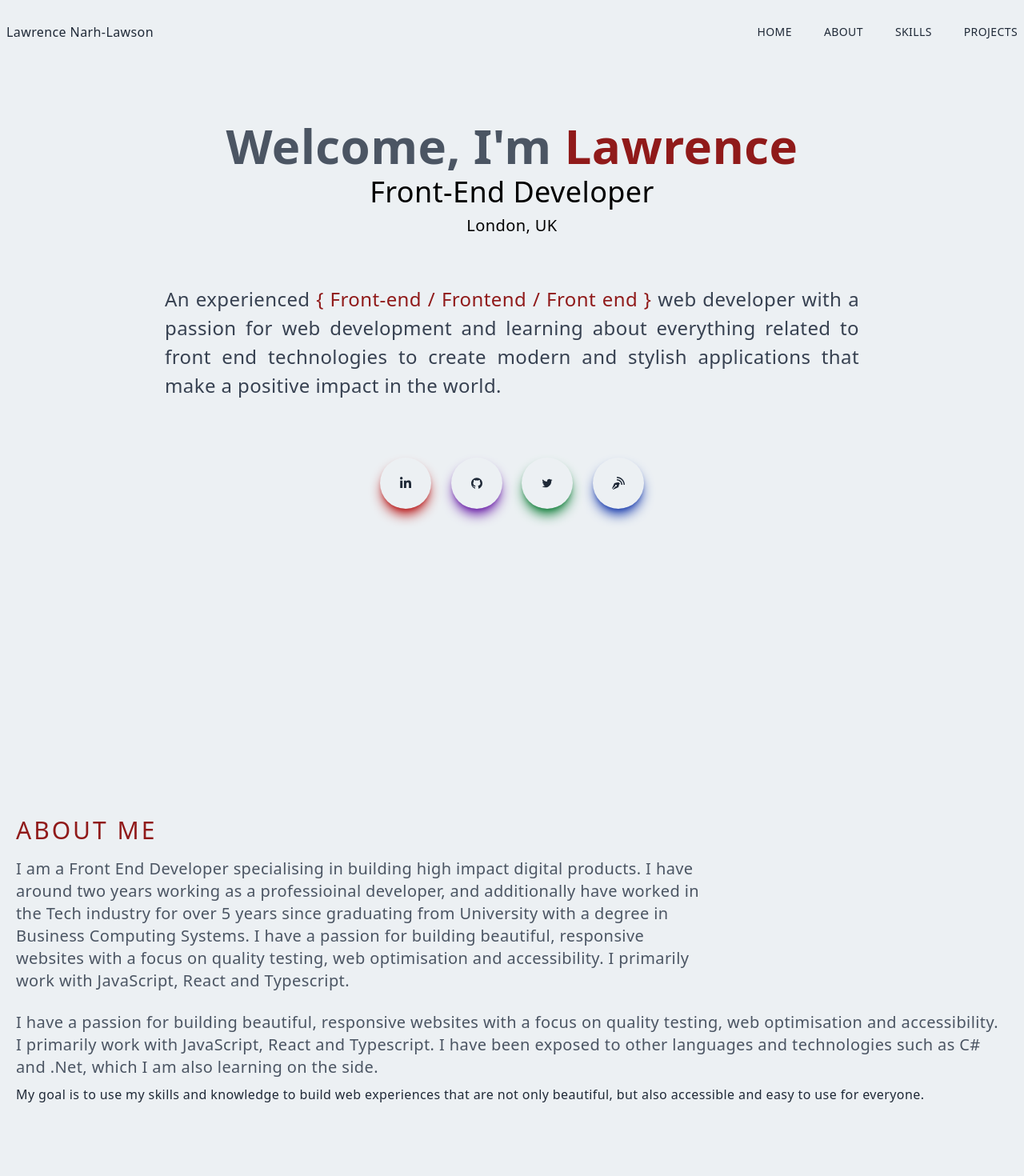
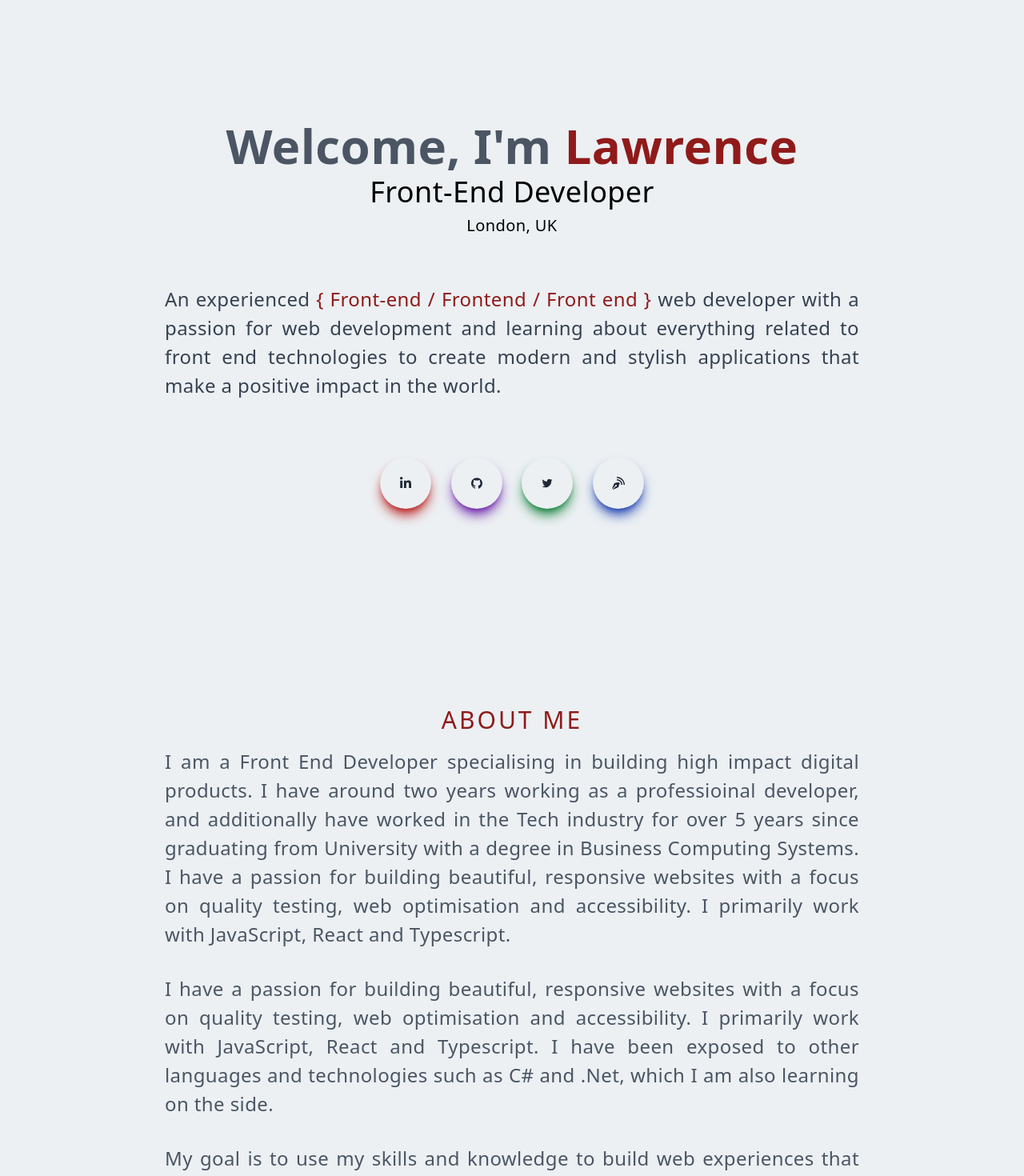
Before and after one commit to lawlawson/portfolio-july, a Next.js app: page / in a window 1280 px wide. Shown: the top 1470 px of the page at 80% size. Built offline with nearby package versions, Linux system fonts and the light colour scheme.

Commit message:
Stylistic changes to main section

```diff
--- a/pages/components/About.jsx
+++ b/pages/components/About.jsx
@@ -5,10 +5,10 @@ const About = () => {
     <div id='about' className='w-full md:h-screen p-2 flex items-center py-16'>
       <div className='max-w-[1240px] m-auto md:grid grid-cols-1 gap-8'>
         <div className='col-span-2'>
-          <p className='uppercase text-3xl tracking-widest text-[#901a1a]'>
+          <p className='uppercase text-3xl tracking-widest text-[#901a1a] text-center'>
             About Me
           </p>
-          <p className='py-4 text-gray-600 text-xl max-w-[70%]'>
+          <p className='py-4 text-gray-600 max-w-[70%] m-auto text-2xl leading-9 text-justify'>
             I am a Front End Developer specialising in building high impact
             digital products. I have around two years working as a professioinal
             developer, and additionally have worked in the Tech industry for
@@ -18,14 +18,14 @@ const About = () => {
             optimisation and accessibility. I primarily work with JavaScript,
             React and Typescript.
           </p>
-          <p className='py-2 text-gray-600 text-xl'>
+          <p className='py-4 text-gray-600 max-w-[70%] m-auto text-2xl leading-9 text-justify'>
             I have a passion for building beautiful, responsive websites with a
             focus on quality testing, web optimisation and accessibility. I
             primarily work with JavaScript, React and Typescript. I have been
             exposed to other languages and technologies such as C# and .Net,
             which I am also learning on the side.
           </p>
-          <p>
+          <p className='py-4 text-gray-600 max-w-[70%] m-auto text-2xl leading-9 text-justify'>
             My goal is to use my skills and knowledge to build web experiences
             that are not only beautiful, but also accessible and easy to use for
             everyone.
--- a/pages/components/Main.jsx
+++ b/pages/components/Main.jsx
@@ -7,7 +7,7 @@ import Link from 'next/link';
 const Main = () => {
   return (
     <div id='home' className='w-full h-screen text-center'>
-      <div className='max-w-[1240px] w-full h-full mx-auto p2 flex justify-center items-center'>
+      <div className='max-w-[1240px] w-full h-full m-auto p2 flex justify-center items-center'>
         <div>
           <h1 className='py-1 text-gray-600'>
             Welcome, I&apos;m <span className='text-[#901a1a]'>Lawrence</span>
--- a/pages/components/Navbar.jsx
+++ b/pages/components/Navbar.jsx
@@ -52,21 +52,26 @@ const Navbar = () => {
       }>
       <div className='flex justify-between items-center w-full h-full px-2 2xl:px-16'>
         <div>
-          <Link href='/'>Lawrence Narh-Lawson</Link>
+          <Link href='/'>
+            <div className='ml-10 text-m font-bold uppercase hover:border-b transition ease-in-out delay-150 hover:-translate-y-1 hover:scale-110 duration-300 ...'>
+              Home
+            </div>
+          </Link>
         </div>
         <div>
           <ul style={{ color: `${linkColor}` }} className='hidden md:flex'>
-            <Link href='/'>
-              <li className='ml-10 text-sm uppercase hover:border-b'>Home</li>
-            </Link>
             <Link href='/#about'>
-              <li className='ml-10 text-sm uppercase hover:border-b'>About</li>
+              <li className='ml-10 text-m uppercase hover:border-b transition ease-in-out delay-150 hover:-translate-y-1 hover:scale-110 duration-300 ...'>
+                About
+              </li>
             </Link>
             <Link href='/#skills'>
-              <li className='ml-10 text-sm uppercase hover:border-b'>Skills</li>
+              <li className='ml-10 text-m uppercase hover:border-b transition ease-in-out delay-150 hover:-translate-y-1 hover:scale-110 duration-300 ...'>
+                Skills
+              </li>
             </Link>
             <Link href='/#projects'>
-              <li className='ml-10 text-sm uppercase hover:border-b'>
+              <li className='ml-10 text-m uppercase hover:border-b transition ease-in-out delay-150 hover:-translate-y-1 hover:scale-110 duration-300 ...'>
                 Projects
               </li>
             </Link>
--- a/pages/index.js
+++ b/pages/index.js
@@ -18,12 +18,12 @@ export default function Home() {
         />
         <link rel='icon' href='/favicon.ico' />
       </Head>
-      <Navbar />
+      {/* <Navbar /> */}
       <Main />
       <About />
       {/* <ProjectItem /> */}
-      <Skills />
-      <Projects />
+      {/* <Skills /> */}
+      {/* <Projects /> */}
       {/* <Contact /> */}
     </div>
   );
```
